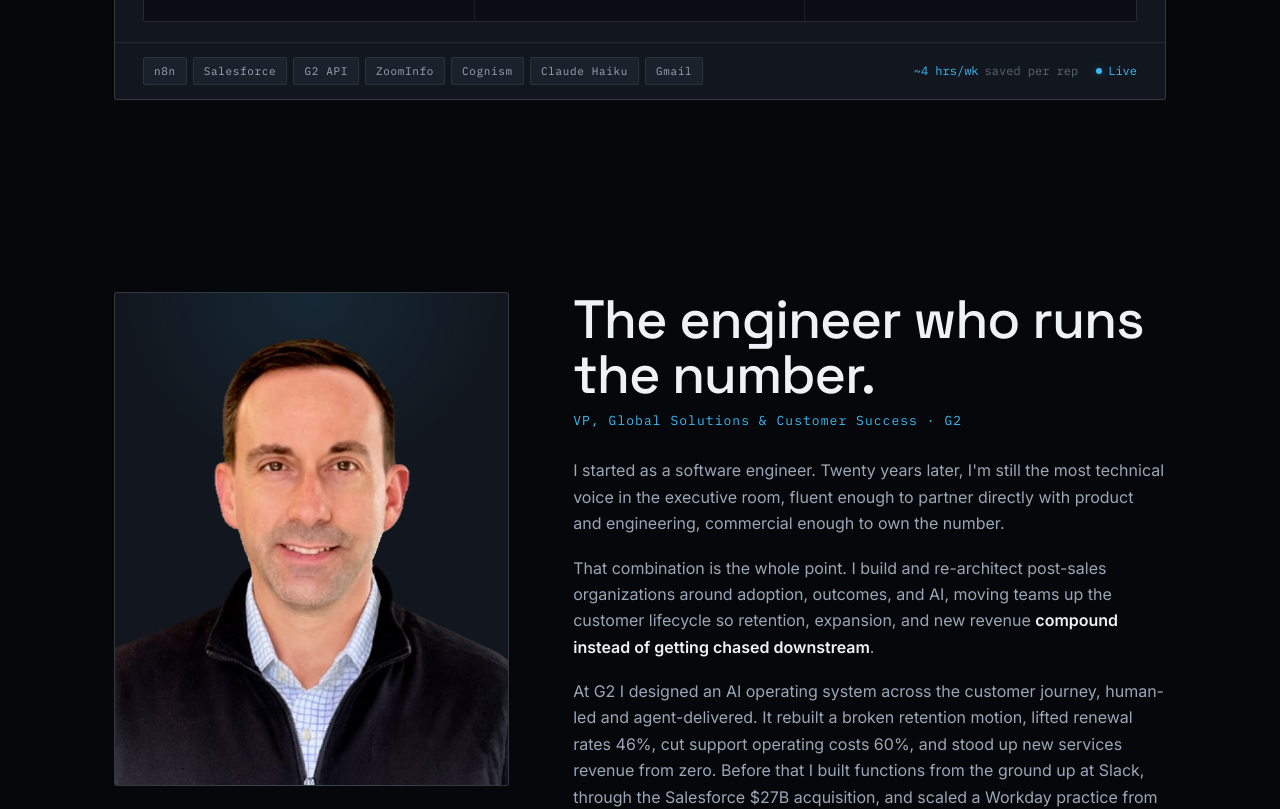
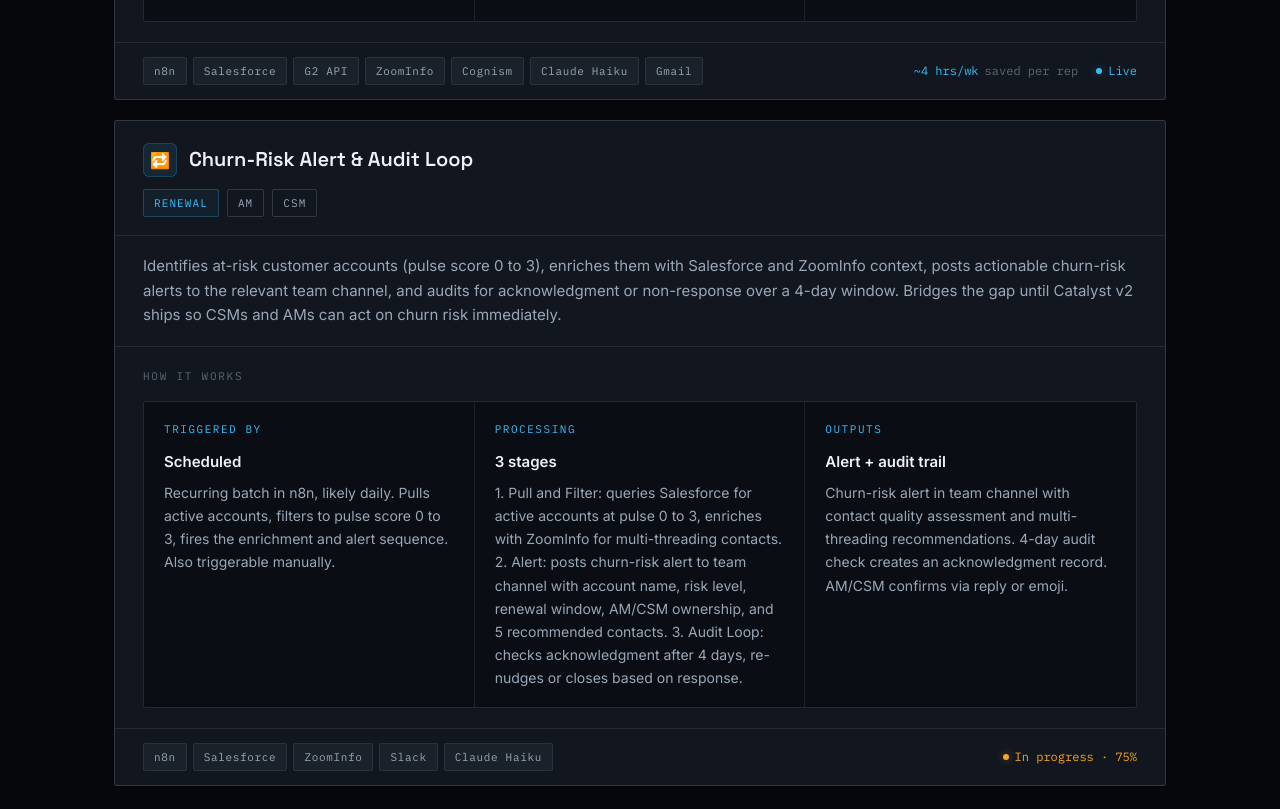
Before and after one commit to imreallyintoit/mattryan-ai, a Next.js app: page / in a window 1280 px wide. Shown: the part 4440-5249 px from the top of the page. Built offline with nearby package versions, Linux system fonts and the light colour scheme.

Commit message:
Add Churn-Risk workflow card to In Practice section

```diff
--- a/app/page.tsx
+++ b/app/page.tsx
@@ -257,7 +257,7 @@ export default function Home() {
                 { label: "Onboarding", count: 2, active: false },
                 { label: "Adoption", count: 0, active: false },
                 { label: "Expansion", count: 0, active: false },
-                { label: "Renewal", count: 0, active: false },
+                { label: "Renewal", count: 1, active: false },
               ].map((s) => (
                 <div key={s.label} className={`stage-pill${s.active ? " active" : ""}`}>
                   <span className="stage-pill-label">{s.label}</span>
@@ -340,6 +340,80 @@ export default function Home() {
                 <span className="wf-meta-item">
                   <span className="wf-live-dot" />
                   <span className="val">Live</span>
+                </span>
+              </div>
+            </div>
+          </Reveal>
+
+          <Reveal delay={180} className="workflow-card">
+            <div className="wf-header">
+              <div className="wf-title-row">
+                <div className="wf-icon">🔁</div>
+                <span className="wf-name">Churn-Risk Alert &amp; Audit Loop</span>
+              </div>
+              <div className="wf-badges">
+                <span className="wf-badge is-stage">Renewal</span>
+                <span className="wf-badge">AM</span>
+                <span className="wf-badge">CSM</span>
+              </div>
+            </div>
+            <div className="wf-desc">
+              Identifies at-risk customer accounts (pulse score 0 to 3), enriches
+              them with Salesforce and ZoomInfo context, posts actionable
+              churn-risk alerts to the relevant team channel, and audits for
+              acknowledgment or non-response over a 4-day window. Bridges the gap
+              until Catalyst v2 ships so CSMs and AMs can act on churn risk
+              immediately.
+            </div>
+            <div className="wf-how">
+              <div className="wf-how-label">How it works</div>
+              <div className="wf-cols">
+                <div className="wf-col">
+                  <div className="wf-col-label">Triggered by</div>
+                  <div className="wf-col-content">
+                    <strong>Scheduled</strong>
+                    Recurring batch in n8n, likely daily. Pulls active accounts,
+                    filters to pulse score 0 to 3, fires the enrichment and
+                    alert sequence. Also triggerable manually.
+                  </div>
+                </div>
+                <div className="wf-col">
+                  <div className="wf-col-label">Processing</div>
+                  <div className="wf-col-content">
+                    <strong>3 stages</strong>
+                    1. Pull and Filter: queries Salesforce for active accounts
+                    at pulse 0 to 3, enriches with ZoomInfo for multi-threading
+                    contacts. 2. Alert: posts churn-risk alert to team channel
+                    with account name, risk level, renewal window, AM/CSM
+                    ownership, and 5 recommended contacts. 3. Audit Loop:
+                    checks acknowledgment after 4 days, re-nudges or closes
+                    based on response.
+                  </div>
+                </div>
+                <div className="wf-col">
+                  <div className="wf-col-label">Outputs</div>
+                  <div className="wf-col-content">
+                    <strong>Alert + audit trail</strong>
+                    Churn-risk alert in team channel with contact quality
+                    assessment and multi-threading recommendations. 4-day audit
+                    check creates an acknowledgment record. AM/CSM confirms via
+                    reply or emoji.
+                  </div>
+                </div>
+              </div>
+            </div>
+            <div className="wf-footer">
+              <div className="wf-tools">
+                {["n8n", "Salesforce", "ZoomInfo", "Slack", "Claude Haiku"].map(
+                  (tool) => (
+                    <span key={tool} className="wf-tool">{tool}</span>
+                  )
+                )}
+              </div>
+              <div className="wf-meta">
+                <span className="wf-meta-item">
+                  <span className="wf-live-dot" style={{ background: "var(--alert)", boxShadow: "0 0 8px var(--glow-alert)" }} />
+                  <span className="val" style={{ color: "var(--alert)" }}>In progress · 75%</span>
                 </span>
               </div>
             </div>
```
